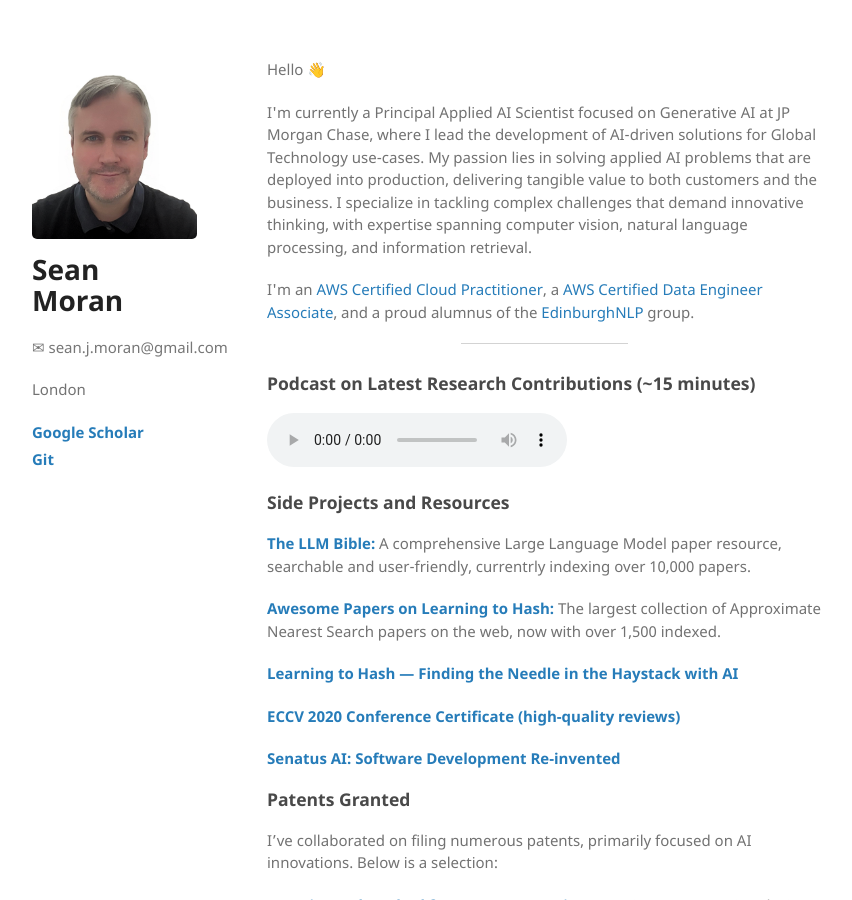
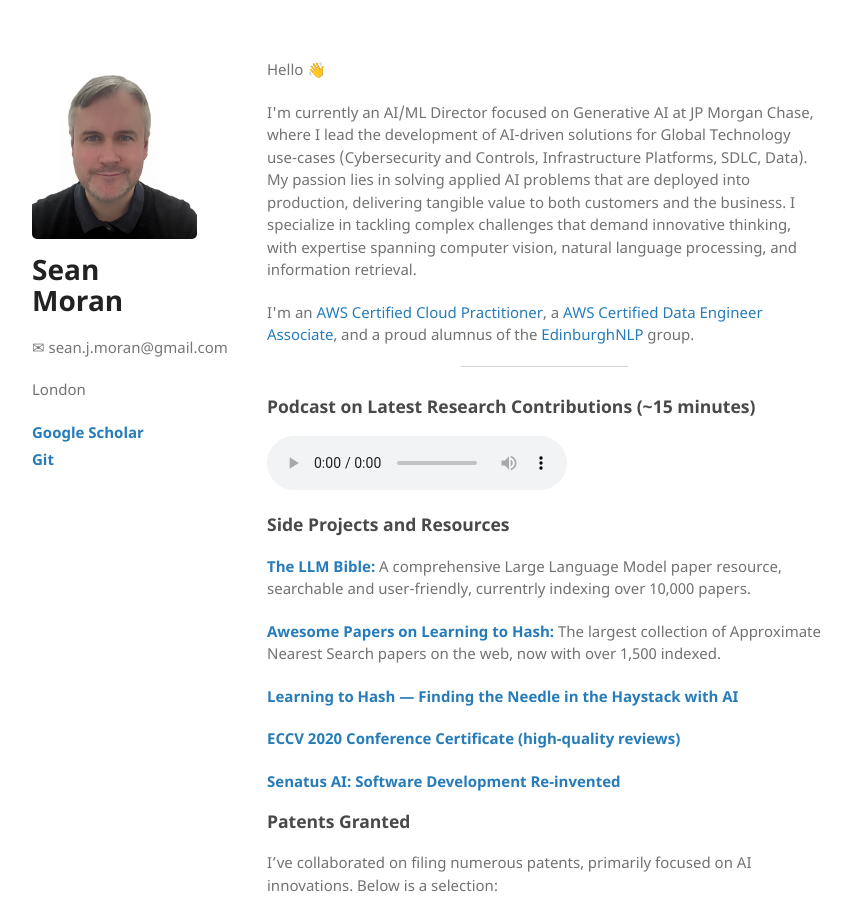
Before and after one commit to sjmoran/sjmoran.github.io, a Jekyll site: the page built from index.html, in a window 1280 px wide and 900 px high. Shown: the whole window, without its empty margins (26-878 px from the left). Built offline with Jekyll 4.4.1, drawn with Linux system fonts in a browser that asks for light colours.

Commit message:
Update index.html

```diff
--- a/index.html
+++ b/index.html
@@ -6,7 +6,7 @@
 Hello 👋
 </p>
 <p>
-I'm currently a Principal Applied AI Scientist focused on Generative AI at JP Morgan Chase, where I lead the development of AI-driven solutions for Global Technology use-cases. My passion lies in solving applied AI problems that are deployed into production, delivering tangible value to both customers and the business. I specialize in tackling complex challenges that demand innovative thinking, with expertise spanning computer vision, natural language processing, and information retrieval.
+I'm currently an AI/ML Director focused on Generative AI at JP Morgan Chase, where I lead the development of AI-driven solutions for Global Technology use-cases (Cybersecurity and Controls, Infrastructure Platforms, SDLC, Data). My passion lies in solving applied AI problems that are deployed into production, delivering tangible value to both customers and the business. I specialize in tackling complex challenges that demand innovative thinking, with expertise spanning computer vision, natural language processing, and information retrieval.
 </p>
 <p>
 I'm an <a target="_blank" href="https://www.credly.com/badges/5efe6984-20c8-4222-86fd-6e8919628cb5/linked_in_profile">AWS Certified Cloud Practitioner</a>, a <a target="_blank" href="https://www.credly.com/badges/f09cffd2-55eb-4770-9d74-b7f3c0de36e4/public_url">AWS Certified Data Engineer Associate</a>, and a proud alumnus of the <a target="_blank" href="https://edinburghnlp.inf.ed.ac.uk/">EdinburghNLP</a> group.
```
